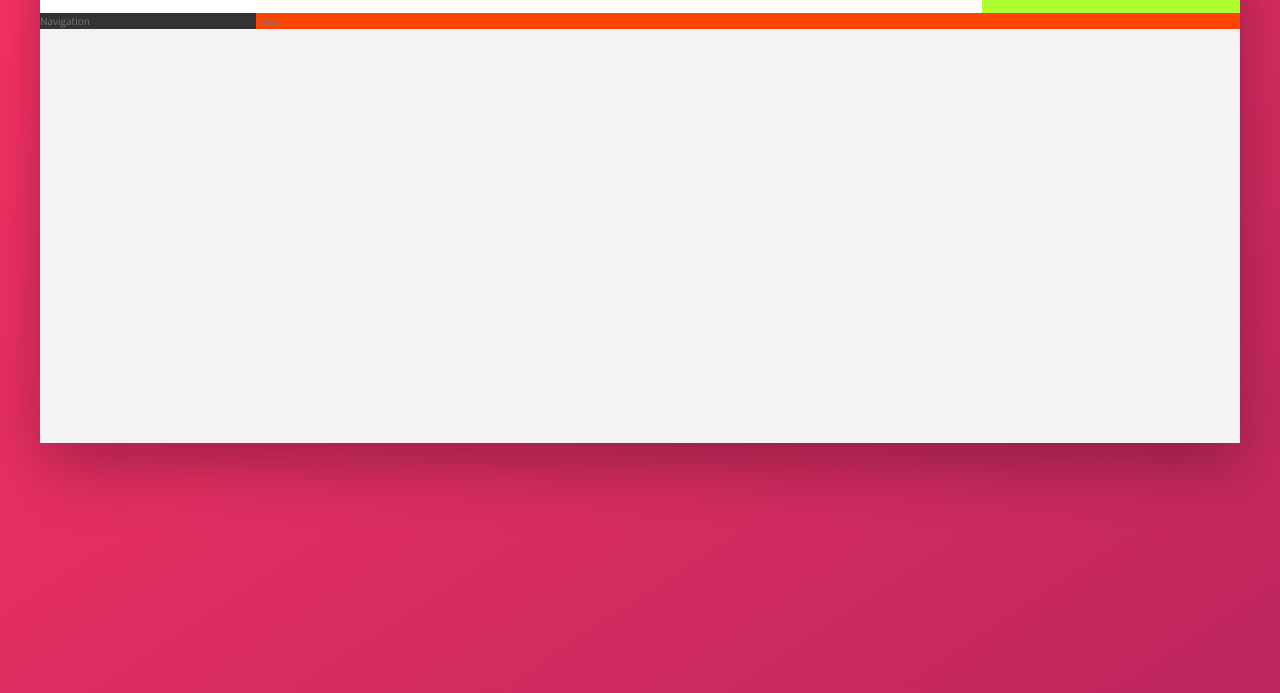
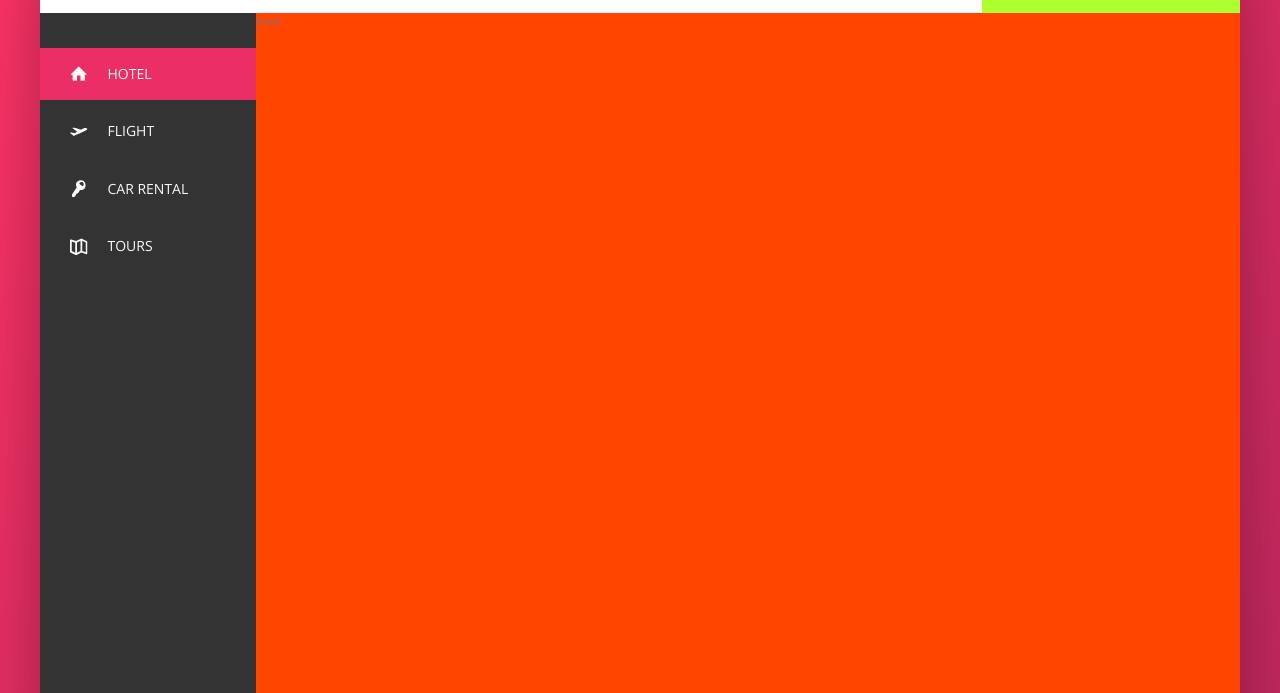
Before and after one commit to WingChhun/udemy_trillo.github.io, a website: page index.html in a window 1280 px wide. Shown: the part 107-800 px from the top of the page. Drawn offline with nearby package versions, Linux system fonts and the light colour scheme.

Commit message:
Finished sidebar

```diff
--- a/index.html
+++ b/index.html
@@ -49,14 +49,65 @@
         <div class="content">
 
             <nav class="sidebar">
-                Navigation
+                <ul class="side-nav">
+                    <li class="side-nav__item side-nav__item--active">
+                        <a href="#" class="side-nav__link">
+
+                            <svg class="side-nav__icon">
+                                <use xlink:href="img/sprite.svg#icon-home"></use>
+                            </svg>
+                            <span>Hotel</span>
+                        </a>
+                        <!-- end link-->
+                    </li>
+                    <!-- end item-->
+
+                    <!-- end item-->
+                    <li class="side-nav__item">
+                        <a href="#" class="side-nav__link">
+
+                            <svg class="side-nav__icon">
+                                <use xlink:href="img/sprite.svg#icon-aircraft-take-off"></use>
+                            </svg>
+                            <span>Flight</span>
+                        </a>
+                        <!-- end link-->
+                    </li>
+                    <!-- end item-->
+                    <li class="side-nav__item">
+                        <a href="#" class="side-nav__link">
+
+                            <svg class="side-nav__icon">
+                                <use xlink:href="img/sprite.svg#icon-key"></use>
+                            </svg>
+                            <span>Car Rental</span>
+                        </a>
+                        <!-- end link-->
+                    </li>
+                    <!-- end item-->
+                    <li class="side-nav__item">
+                        <a href="#" class="side-nav__link">
+
+                            <svg class="side-nav__icon">
+                                <use xlink:href="img/sprite.svg#icon-map"></use>
+                            </svg>
+                            <span>Tours</span>
+                        </a>
+                        <!-- end link-->
+                    </li>
+                    <!-- end item-->
+
+                </ul>
+                <div class="legal">
+                    &copy; 2017 by Trillo. All rights reserved.
+                </div>
             </nav>
             <!--end nav-->
             <main class="hotel-view">
                 Hotel
             </main>
             <!--end main-->
-        </div>
+        </div>w
         <!--end content-->
     </div>
     <!-- end container-->
--- a/sass/_component.scss
+++ b/sass/_component.scss
@@ -99,7 +99,6 @@
     &__user {
         display: flex;
         align-items: center;
-
     }
     &__user-photo {
         height: 3.75rem;
@@ -112,3 +111,67 @@
         margin-right: 1rem;
     }
 }
+
+////////////////
+//SIDE NAVIGATION
+.side-nav {
+    font-size: 1.4rem;
+    list-style: none;
+    margin-top: 3.5rem;
+    &__item {
+        position: relative;
+        &:not(:last-child) {
+            margin-bottom: .5rem;
+        }
+    }
+    &__item::before {
+        content: "";
+        position: absolute;
+        top: 0;
+        left: 0;
+        height: 100%;
+        width: 3px;
+        background-color: var(--color-primary);
+        transition: transform .2s, width .4s cubic-bezier(1, 0, 0, 1) .2s, background-color .1s;
+        transform: scaleY(0); //default 0px in Y-axis to allow for hover animation
+    }
+    &__item:hover::before,
+    &__item--active::before {
+        //effect on hover
+        transform: scaleY(1);
+        width: 100%;
+    }
+    &__item:active::before {
+        background-color: var(--color-primary);
+    }
+    &__link:link,
+    &__link:visited {
+        z-index: 1000;
+        position: relative;
+        color: var(--color-grey-light-1);
+        display: block;
+        padding: 1.5rem 3rem;
+        text-decoration: none;
+        text-transform: uppercase;
+        display: flex;
+        align-items: center;
+    }
+    &__link:hover {
+        color: #fff;
+    }
+    &__icon {
+        width: 1.75rem;
+        height: 1.75rem;
+        margin-right: 2rem;
+        fill: currentColor;
+    }
+}
+
+////////////
+//LEGAL TEXT
+.legal {
+    font-size: 1.2rem;
+    color: var(--color-grey-light-4);
+    text-align: center;
+    padding: 2.5rem;
+}
--- a/sass/_layout.scss
+++ b/sass/_layout.scss
@@ -23,9 +23,13 @@
 .sidebar {
     background-color: var(--color-grey-dark-1);
     flex: 0 0 18%;
+    display: flex;
+    flex-direction: column;
+    justify-content: space-between;
 }
 
 .hotel-view {
     background-color: orangered;
     flex: 1;
+    height: 80rem; //TEST
 }
```
Also changed, not shown: css/style.css.
